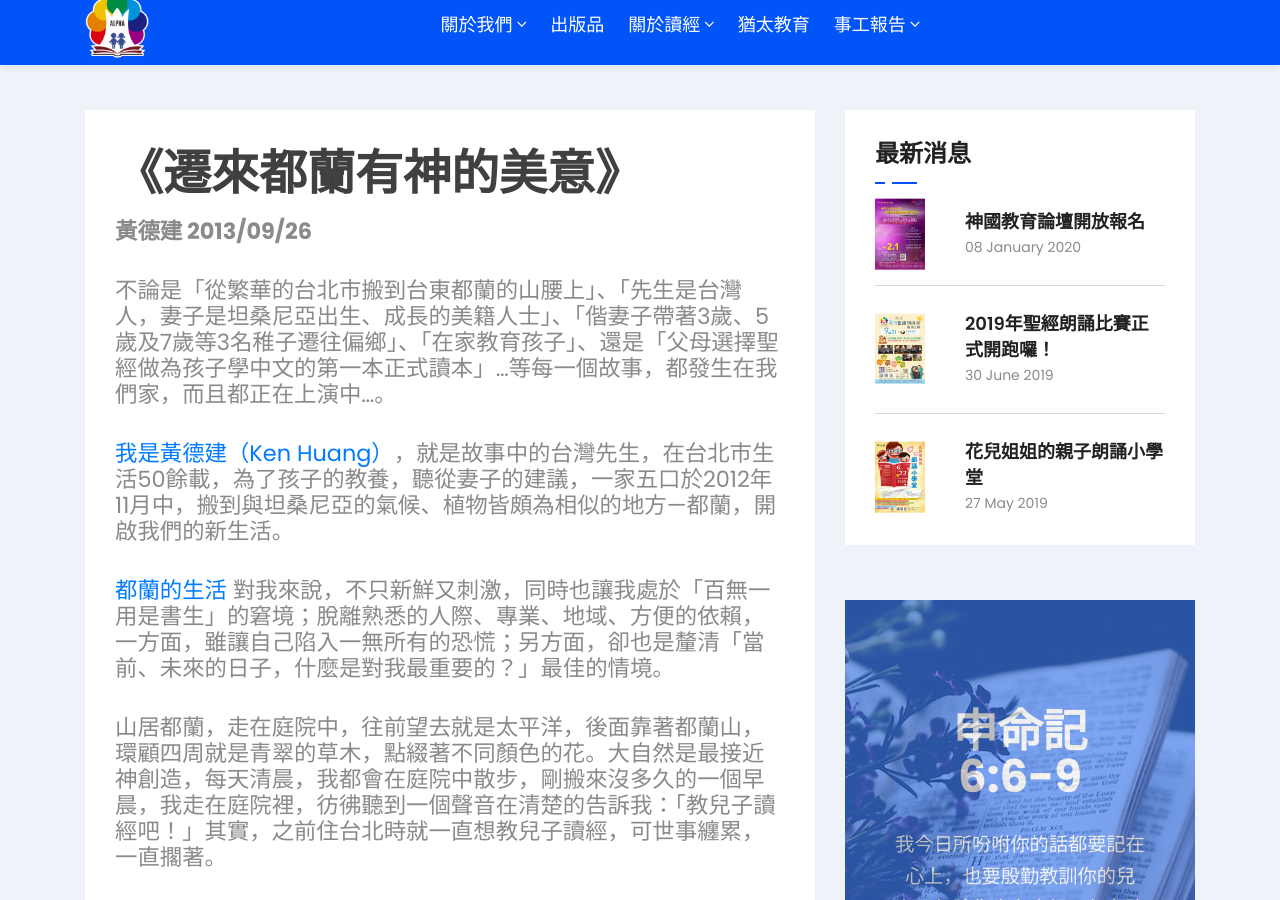
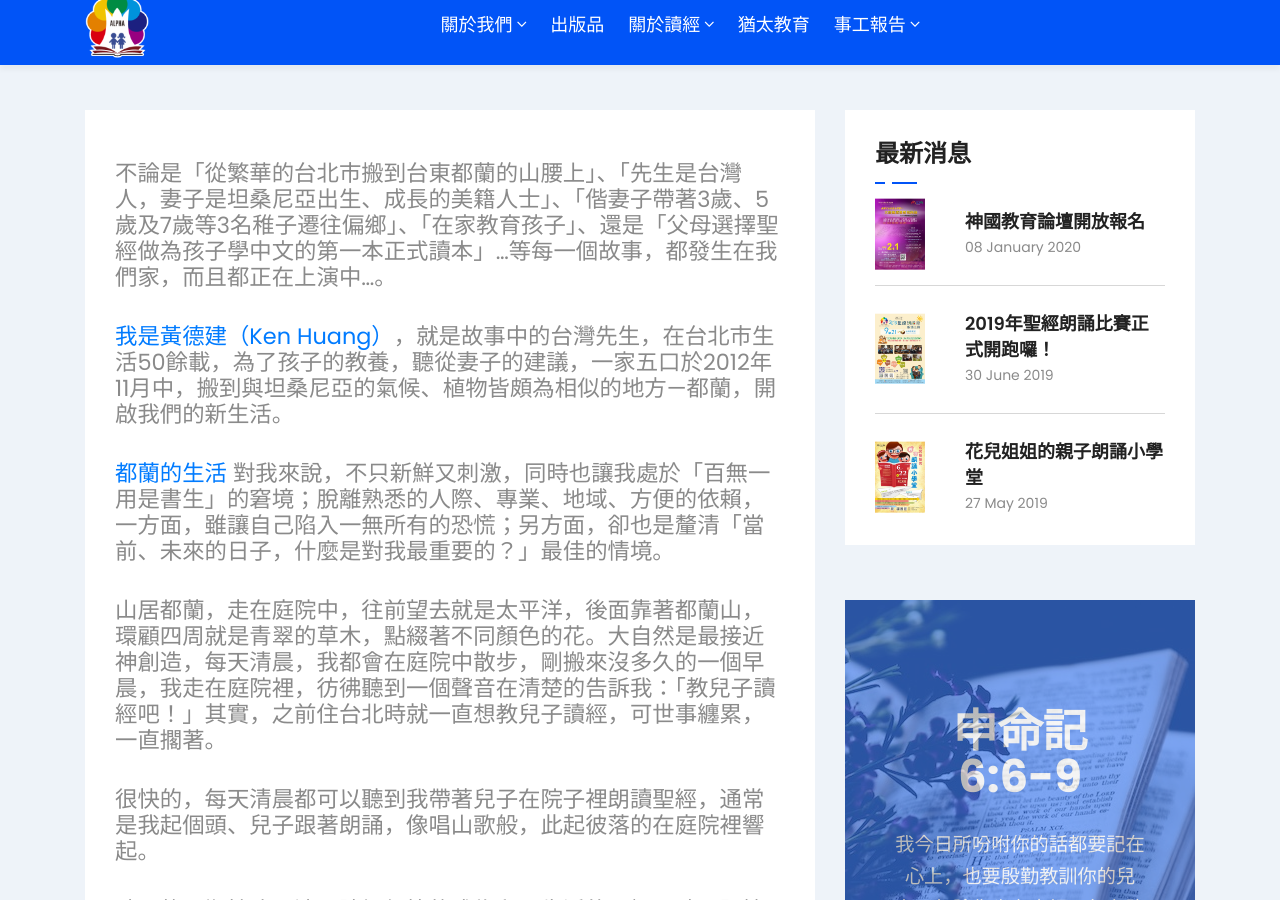
Before and after one commit to alpha6309/website, a Jekyll site: the page built from _testimony/遷來都蘭有神的美意.md, in a window 1280 px wide and 900 px high, scrolled down 315 px. Built offline with Jekyll 4.4.1, drawn with Linux system fonts in a browser that asks for light colours.

Commit message:
Update 遷來都蘭有神的美意.md

```diff
--- a/_testimony/遷來都蘭有神的美意.md
+++ b/_testimony/遷來都蘭有神的美意.md
@@ -5,14 +5,7 @@ date: 2013-10-07 00:00:00 +0800
 categories: [testimony]
 ---
 
-
-# 《遷來都蘭有神的美意》
-
-**黃德建  2013/09/26**
-
 不論是「從繁華的台北市搬到台東都蘭的山腰上」、「先生是台灣人，妻子是坦桑尼亞出生、成長的美籍人士」、「偕妻子帶著3歲、5歲及7歲等3名稚子遷往偏鄉」、「在家教育孩子」、還是「父母選擇聖經做為孩子學中文的第一本正式讀本」…等每一個故事，都發生在我們家，而且都正在上演中…。
-
-
 
 [我是黃德建（Ken Huang）]()，就是故事中的台灣先生，在台北市生活50餘載，為了孩子的教養，聽從妻子的建議，一家五口於2012年11月中，搬到與坦桑尼亞的氣候、植物皆頗為相似的地方—都蘭，開啟我們的新生活。
 
```
Also changed, not shown: other parts of _testimony/遷來都蘭有神的美意.md (+2 -0 lines).
